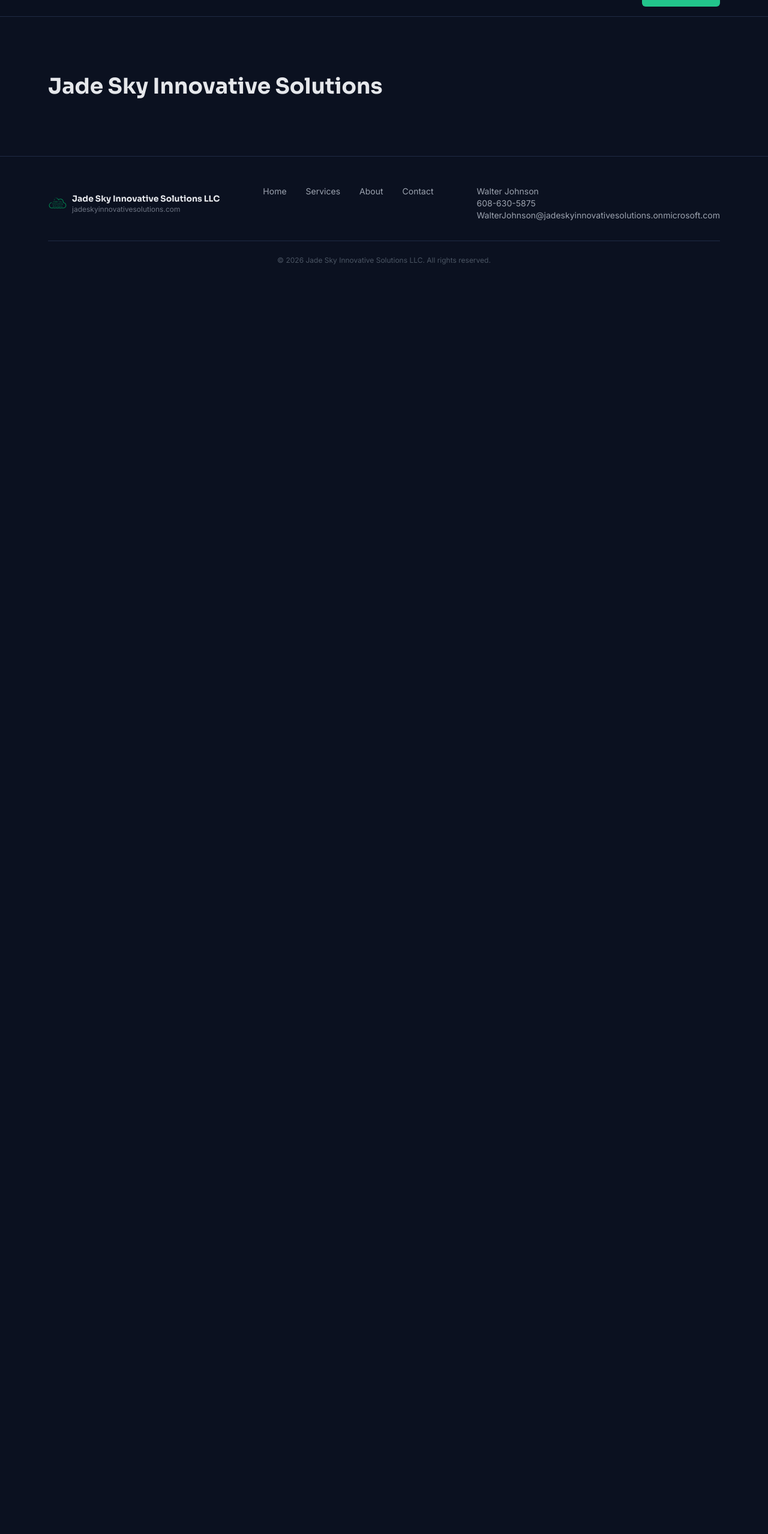
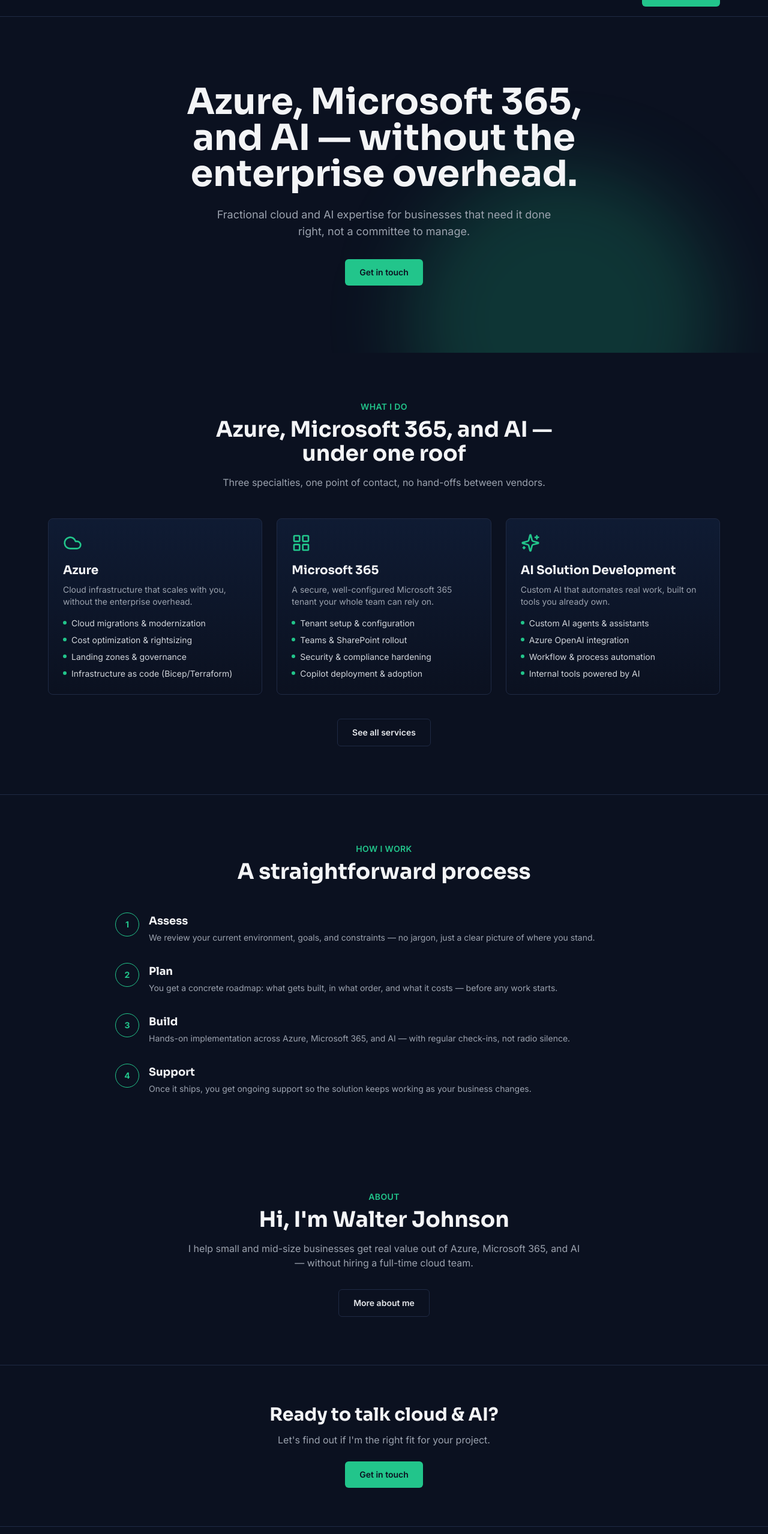
Before and after one commit to ExoterikeHarmonia1979/Jade-Sky-Innovative-Solutions, a Next.js app: page / in a window 1280 px wide. Shown: the part 49-2606 px from the top of the page at 60% size. Before the commit the page ends 800 px from the top, so only its background shows below. Built offline with nearby package versions, Linux system fonts and the light colour scheme.

Commit message:
feat: assemble Home page with animated hero, services teaser, and process
Co-Authored-By: Claude Sonnet 5 <noreply@anthropic.com>

```diff
--- a/src/app/page.tsx
+++ b/src/app/page.tsx
@@ -1,7 +1,86 @@
+import type { Metadata } from 'next';
+import Link from 'next/link';
+import { HeroSection } from '@/components/HeroSection';
+import { Reveal } from '@/components/Reveal';
+import { SectionHeading } from '@/components/SectionHeading';
+import { ServiceCard } from '@/components/ServiceCard';
+import { ProcessStep } from '@/components/ProcessStep';
+import { LinkButton } from '@/components/Button';
+import { services } from '@/data/services';
+import { processSteps } from '@/data/process';
+
+export const metadata: Metadata = {
+  title: 'Jade Sky Innovative Solutions | Azure, Microsoft 365 & AI Consulting',
+  description:
+    'Jade Sky Innovative Solutions helps growing businesses adopt Azure, Microsoft 365, and custom AI solutions.',
+};
+
 export default function HomePage() {
   return (
-    <main className="mx-auto max-w-6xl px-4 py-24">
-      <h1 className="font-heading text-4xl font-bold text-gray-200">Jade Sky Innovative Solutions</h1>
+    <main>
+      <HeroSection />
+
+      <Reveal>
+        <section className="mx-auto max-w-6xl px-4 py-20">
+          <SectionHeading
+            eyebrow="What I Do"
+            title="Azure, Microsoft 365, and AI — under one roof"
+            subtitle="Three specialties, one point of contact, no hand-offs between vendors."
+          />
+          <div className="mt-12 grid gap-6 md:grid-cols-3">
+            {services.map((service) => (
+              <Link
+                key={service.slug}
+                href={`/services#${service.slug}`}
+                className="block transition hover:-translate-y-1"
+              >
+                <ServiceCard service={service} />
+              </Link>
+            ))}
+          </div>
+          <div className="mt-10 text-center">
+            <LinkButton href="/services" variant="secondary">
+              See all services
+            </LinkButton>
+          </div>
+        </section>
+      </Reveal>
+
+      <Reveal>
+        <section className="border-t border-midnight-border px-4 py-20">
+          <div className="mx-auto max-w-4xl">
+            <SectionHeading eyebrow="How I Work" title="A straightforward process" />
+            <div className="mt-12 space-y-8">
+              {processSteps.map((step) => (
+                <ProcessStep key={step.step} data={step} />
+              ))}
+            </div>
+          </div>
+        </section>
+      </Reveal>
+
+      <Reveal>
+        <section className="mx-auto max-w-3xl px-4 py-20 text-center">
+          <SectionHeading
+            eyebrow="About"
+            title="Hi, I'm Walter Johnson"
+            subtitle="I help small and mid-size businesses get real value out of Azure, Microsoft 365, and AI — without hiring a full-time cloud team."
+          />
+          <div className="mt-8">
+            <LinkButton href="/about" variant="secondary">
+              More about me
+            </LinkButton>
+          </div>
+        </section>
+      </Reveal>
+
+      <section className="border-t border-midnight-border px-4 py-16 text-center">
+        <h2 className="font-heading text-3xl font-bold text-gray-100">Ready to talk cloud &amp; AI?</h2>
+        <p className="mt-3 text-gray-400">Let&apos;s find out if I&apos;m the right fit for your project.</p>
+        <div className="mt-6">
+          <LinkButton href="/contact">Get in touch</LinkButton>
+        </div>
+      </section>
     </main>
   );
 }
--- /dev/null
+++ b/src/components/HeroSection.tsx
@@ -0,0 +1,34 @@
+'use client';
+
+import { motion } from 'framer-motion';
+import { LinkButton } from './Button';
+
+export function HeroSection() {
+  return (
+    <section className="relative overflow-hidden px-4 py-28 text-center">
+      <motion.div
+        aria-hidden="true"
+        className="pointer-events-none absolute left-1/2 top-1/2 h-[32rem] w-[32rem] -translate-x-1/2 -translate-y-1/2 rounded-full bg-jade/20 blur-3xl"
+        animate={{ x: [0, 40, 0], y: [0, -30, 0] }}
+        transition={{ duration: 12, repeat: Infinity, ease: 'easeInOut' }}
+      />
+
+      <motion.div
+        className="relative mx-auto max-w-3xl"
+        initial={{ opacity: 0, y: 20 }}
+        animate={{ opacity: 1, y: 0 }}
+        transition={{ duration: 0.6 }}
+      >
+        <h1 className="font-heading text-4xl font-bold leading-tight text-gray-100 md:text-6xl">
+          Azure, Microsoft 365, and AI — without the enterprise overhead.
+        </h1>
+        <p className="mx-auto mt-6 max-w-xl text-lg text-gray-400">
+          Fractional cloud and AI expertise for businesses that need it done right, not a committee to manage.
+        </p>
+        <div className="mt-8 flex justify-center">
+          <LinkButton href="/contact">Get in touch</LinkButton>
+        </div>
+      </motion.div>
+    </section>
+  );
+}
--- /dev/null
+++ b/src/components/Reveal.tsx
@@ -0,0 +1,21 @@
+'use client';
+
+import { motion } from 'framer-motion';
+import type { ReactNode } from 'react';
+
+interface RevealProps {
+  children: ReactNode;
+}
+
+export function Reveal({ children }: RevealProps) {
+  return (
+    <motion.div
+      initial={{ opacity: 0, y: 20 }}
+      whileInView={{ opacity: 1, y: 0 }}
+      viewport={{ once: true, margin: '-100px' }}
+      transition={{ duration: 0.5 }}
+    >
+      {children}
+    </motion.div>
+  );
+}
```
